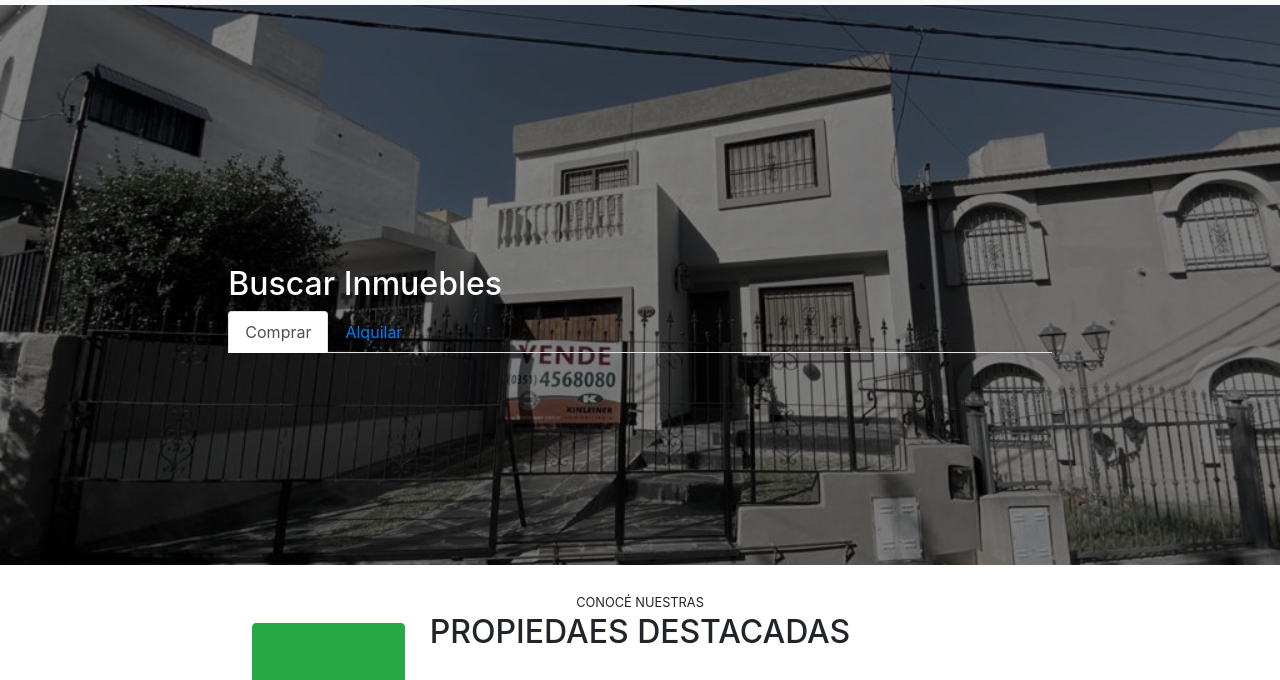
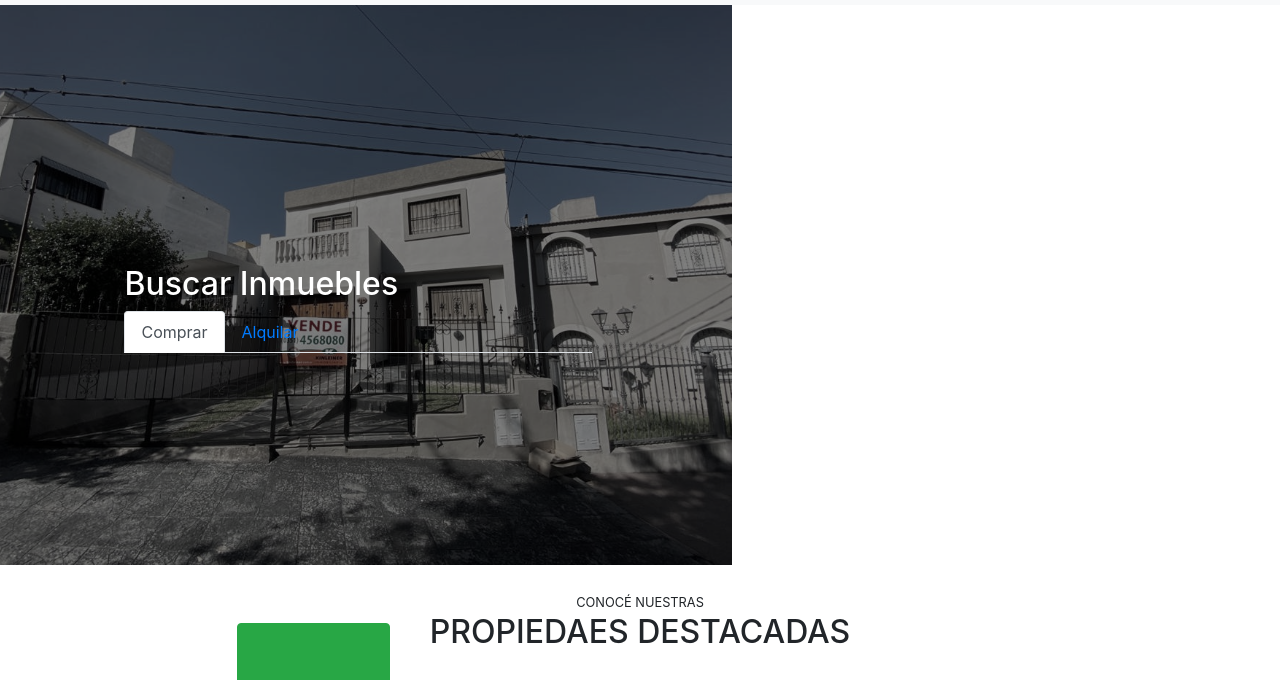
Before and after one commit to nicoreyna/webreynaquintana, a plain HTML site: page index.html in a window 1280 px wide. Shown: the part 71-751 px from the top of the page. Drawn offline with nearby package versions, Linux system fonts and the light colour scheme.

Commit message:
Arreglé algunos detalles del código para comenzar con los cambios

```diff
--- a/index.html
+++ b/index.html
@@ -54,7 +54,8 @@
 
           <!--Main-->
           <div id="main">
-            <div id="carousel" class="carousel slide carousel-fade"       data-ride="carousel" data-pause="false">
+            <div class="row">
+              <div id="carousel" class="carousel slide carousel-fade" data-ride="carousel" data-pause="false">
                 <div class="carousel-inner">
                   <div class="carousel-item active">
                     <img class="d-block w-100" src="img/1.jpeg" alt="First slide">
@@ -67,7 +68,7 @@
                   </div>
                 </div>
                 <div class="overlay">
-                  <div class="container-fluid">
+                  <div class="container">
                     <div class="row align-items-center mt-4">
                       <div class="col-md-8 offset-md-2 text-center text-md-right ">
                         <h2 class="text-left">Buscar Inmuebles</h2>
@@ -88,6 +89,7 @@
                     </div>
                   </div>
                 </div>
+              </div>
             </div>
           </div>
           <!--/Main-->
```
